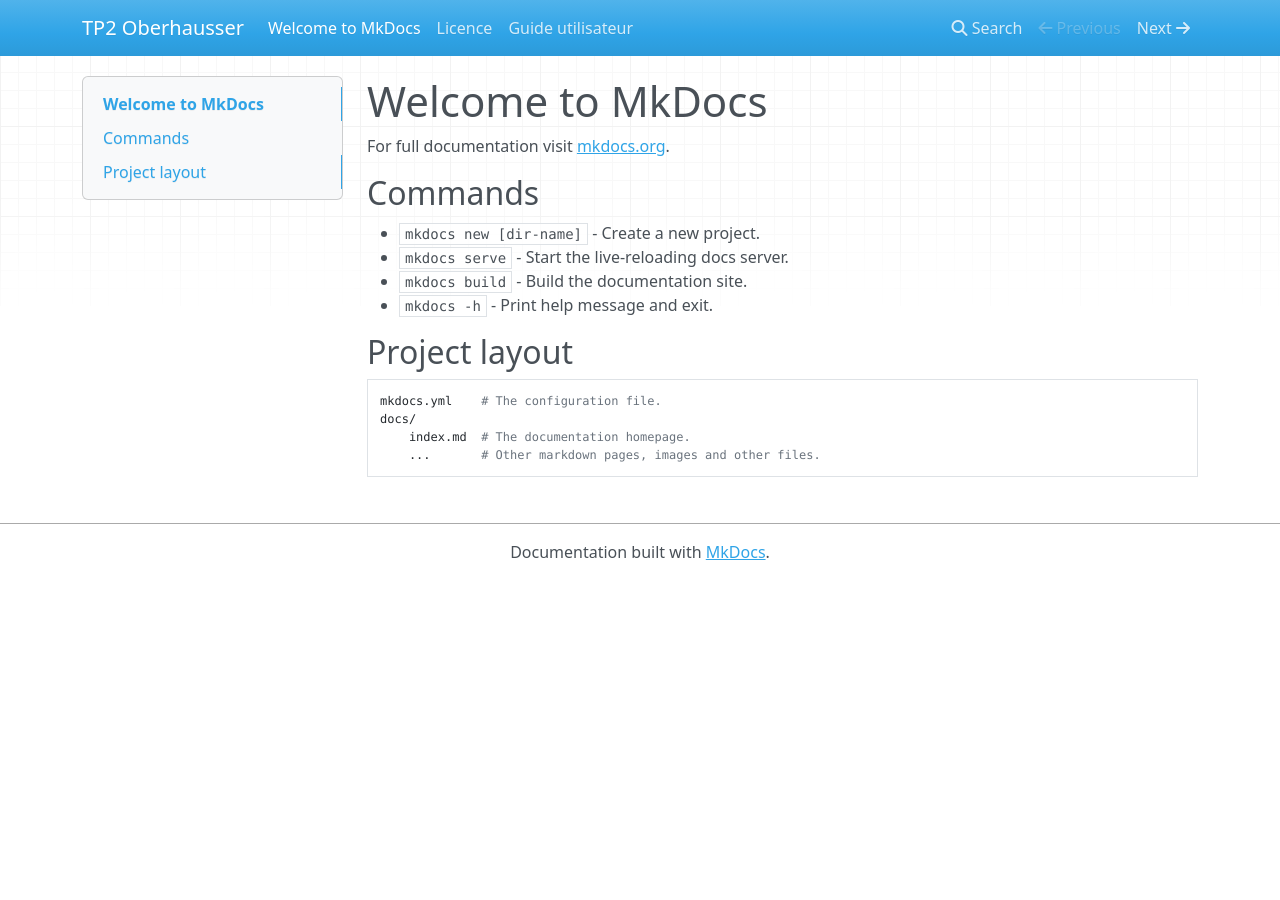
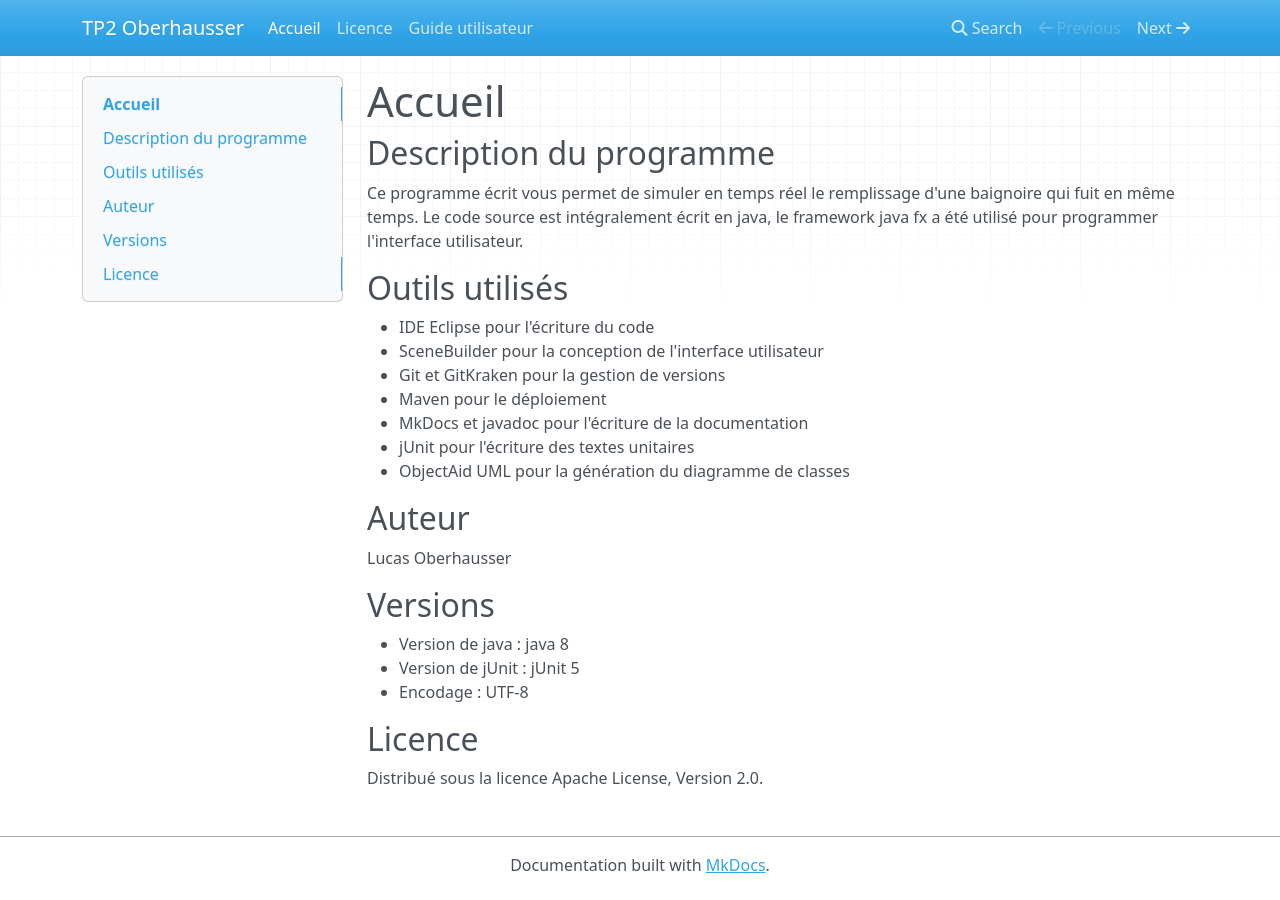
Before and after one commit to OberDu54/ProgTP2, an MkDocs documentation site: the page built from doc/docs/index.md, in a window 1280 px wide. Built offline with MkDocs 1.6.1, drawn with Linux system fonts in a browser that asks for light colours; nearby versions of some CDN libraries.

Commit message:
Auto stash before rebase of "origin/master"
stash

```diff
--- a/doc/docs/index.md
+++ b/doc/docs/index.md
@@ -1,17 +1,28 @@
-# Welcome to MkDocs
+# Accueil
 
-For full documentation visit [mkdocs.org](https://www.mkdocs.org).
+## Description du programme
 
-## Commands
+Ce programme écrit vous permet de simuler en temps réel le remplissage d'une baignoire qui fuit en même temps.
+Le code source est intégralement écrit en java, le framework java fx a été utilisé pour programmer l'interface utilisateur.
 
-* `mkdocs new [dir-name]` - Create a new project.
-* `mkdocs serve` - Start the live-reloading docs server.
-* `mkdocs build` - Build the documentation site.
-* `mkdocs -h` - Print help message and exit.
+## Outils utilisés
+* IDE Eclipse pour l'écriture du code
+* SceneBuilder pour la conception de l'interface utilisateur
+* Git et GitKraken pour la gestion de versions
+* Maven pour le déploiement
+* MkDocs et javadoc pour l'écriture de la documentation
+* jUnit pour l'écriture des textes unitaires
+* ObjectAid UML pour la génération du diagramme de classes
 
-## Project layout
+## Auteur
 
-    mkdocs.yml    # The configuration file.
-    docs/
-        index.md  # The documentation homepage.
-        ...       # Other markdown pages, images and other files.
+Lucas Oberhausser
+
+## Versions
+
+* Version de java : java 8
+* Version de jUnit : jUnit 5
+* Encodage : UTF-8
+
+## Licence
+Distribué sous la licence Apache License, Version 2.0.
```
Also changed, not shown: doc/docs/guide.md (+4 -0 lines), 2 other files.
